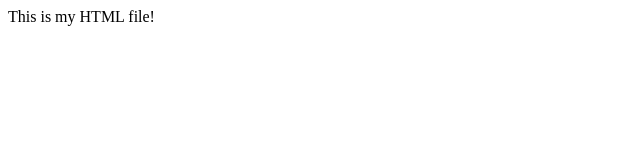
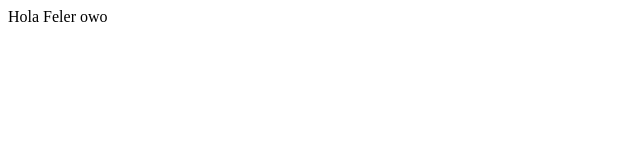
Before and after one commit to Watanuki7/sorcerologist, a plain HTML site: page index.html in a window 1280 px wide. Shown: the full height of the page, 0-640 px from the left. Drawn offline with Linux system fonts and the light colour scheme.

Commit message:
Fix testing files

```diff
--- a/index.html
+++ b/index.html
@@ -1,3 +1,3 @@
 <div>
-    This is my HTML file!
+    Hola Feler owo
 </div>
```
